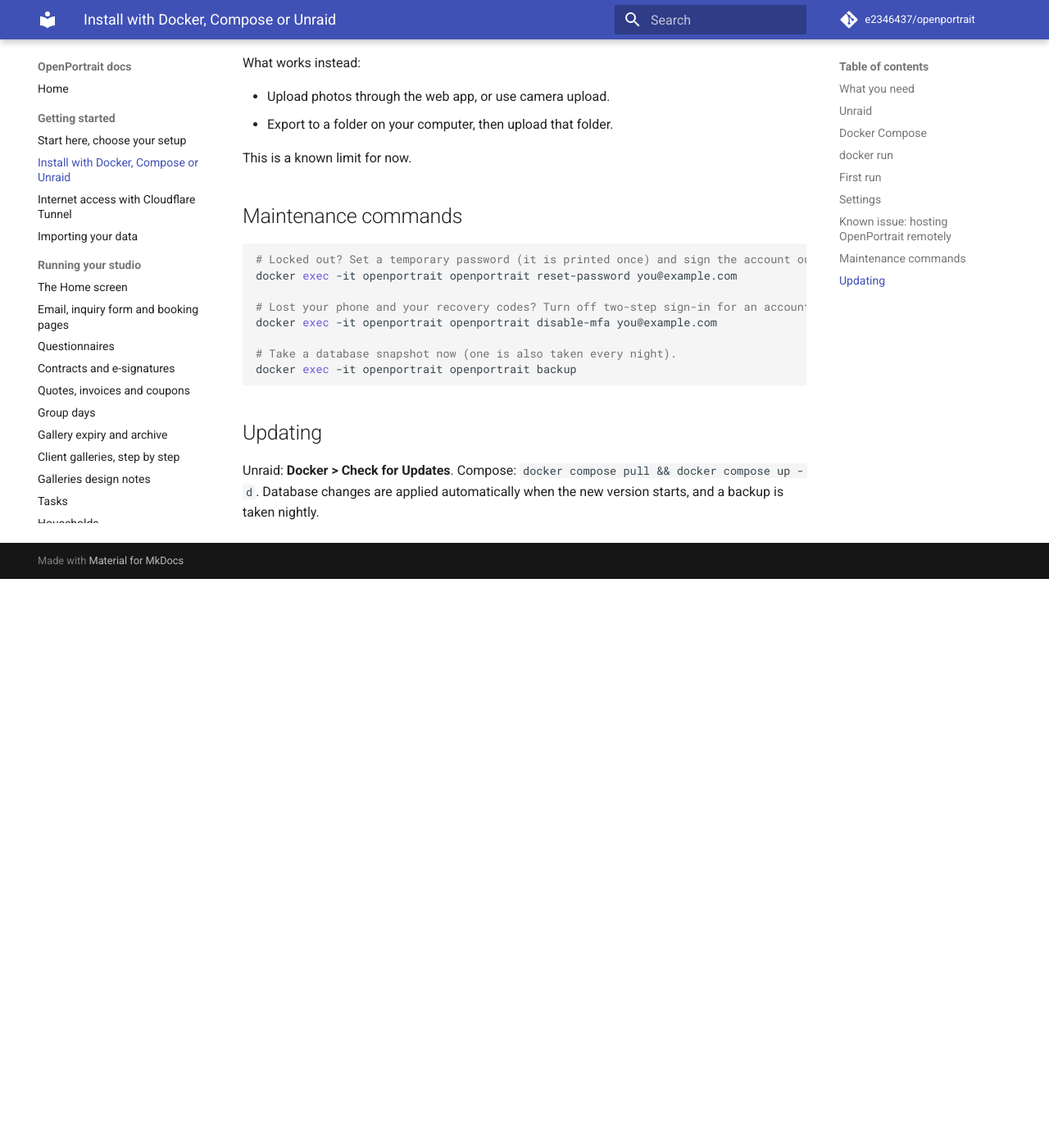
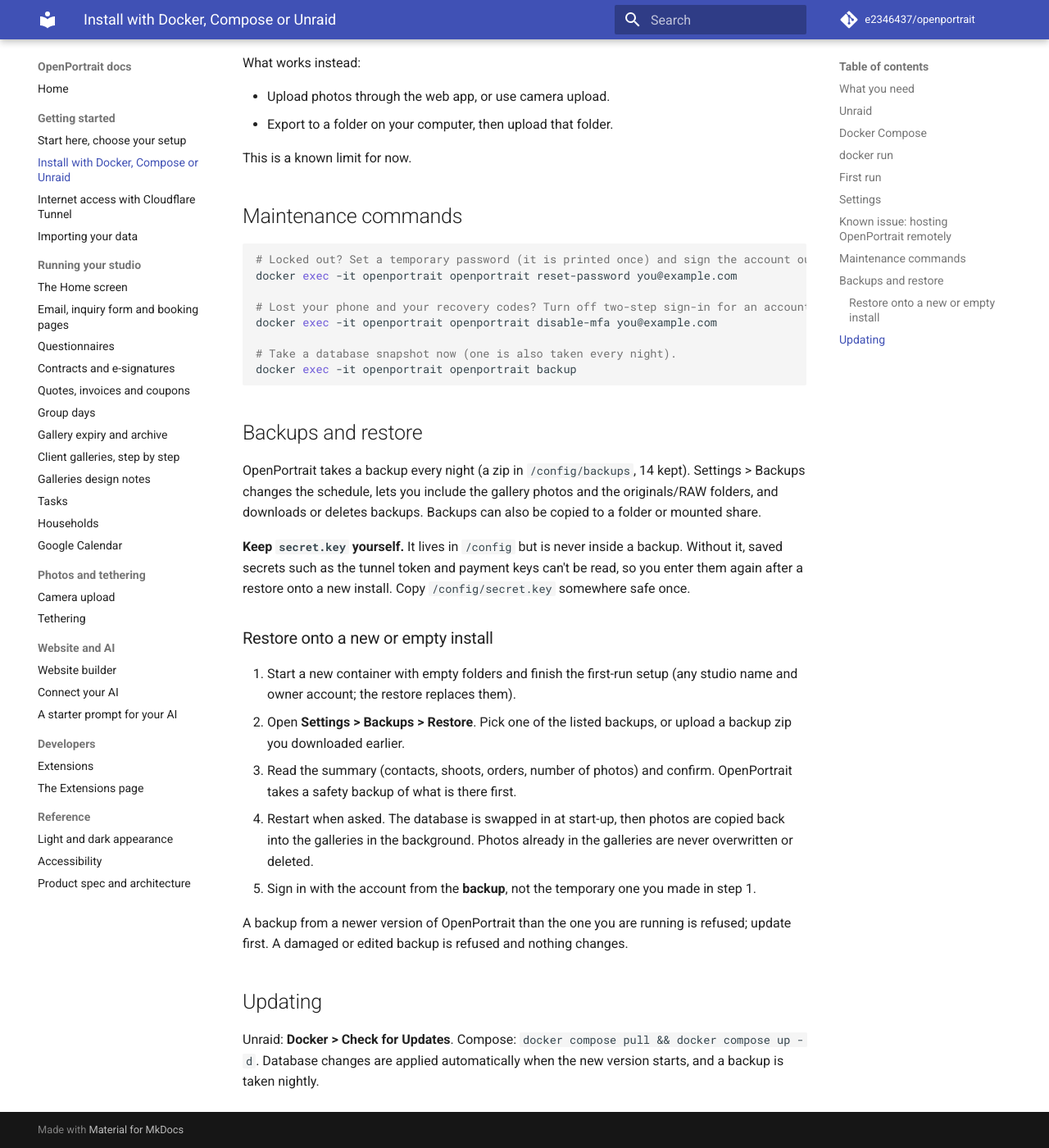
Before and after one commit to e2346437/openportrait, an MkDocs documentation site: the page built from docs/install-docker.md, in a window 1280 px wide and 1400 px high, scrolled down 3529 px. Shown: the whole window at 82% size. Built offline with MkDocs 1.6.1 and Material for MkDocs 9.7.7, drawn with Linux system fonts in a browser that asks for light colours; comment, search, counter and statistics services are not loaded; before the commit the page ends 4235 px from its top, so only the background shows below that.

Commit message:
Docs: restore a backup onto a new install, and where secret.key fits
Co-Authored-By: Claude Sonnet 5.5 <noreply@anthropic.com>
Claude-Session: https://claude.ai/code/session_018upz6iXLFjuSX76vBuNkMD

````diff
--- a/docs/install-docker.md
+++ b/docs/install-docker.md
@@ -104,6 +104,22 @@ docker exec -it openportrait openportrait disable-mfa you@example.com
 docker exec -it openportrait openportrait backup
 ```
 
+## Backups and restore
+
+OpenPortrait takes a backup every night (a zip in `/config/backups`, 14 kept). Settings > Backups changes the schedule, lets you include the gallery photos and the originals/RAW folders, and downloads or deletes backups. Backups can also be copied to a folder or mounted share.
+
+**Keep `secret.key` yourself.** It lives in `/config` but is never inside a backup. Without it, saved secrets such as the tunnel token and payment keys can't be read, so you enter them again after a restore onto a new install. Copy `/config/secret.key` somewhere safe once.
+
+### Restore onto a new or empty install
+
+1. Start a new container with empty folders and finish the first-run setup (any studio name and owner account; the restore replaces them).
+2. Open **Settings > Backups > Restore**. Pick one of the listed backups, or upload a backup zip you downloaded earlier.
+3. Read the summary (contacts, shoots, orders, number of photos) and confirm. OpenPortrait takes a safety backup of what is there first.
+4. Restart when asked. The database is swapped in at start-up, then photos are copied back into the galleries in the background. Photos already in the galleries are never overwritten or deleted.
+5. Sign in with the account from the **backup**, not the temporary one you made in step 1.
+
+A backup from a newer version of OpenPortrait than the one you are running is refused; update first. A damaged or edited backup is refused and nothing changes.
+
 ## Updating
 
 Unraid: **Docker > Check for Updates**. Compose: `docker compose pull && docker compose up -d`. Database changes are applied automatically when the new version starts, and a backup is taken nightly.
````
